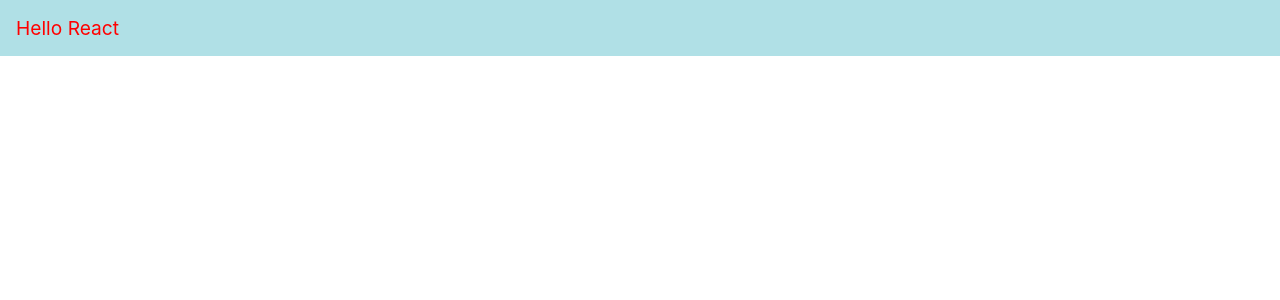
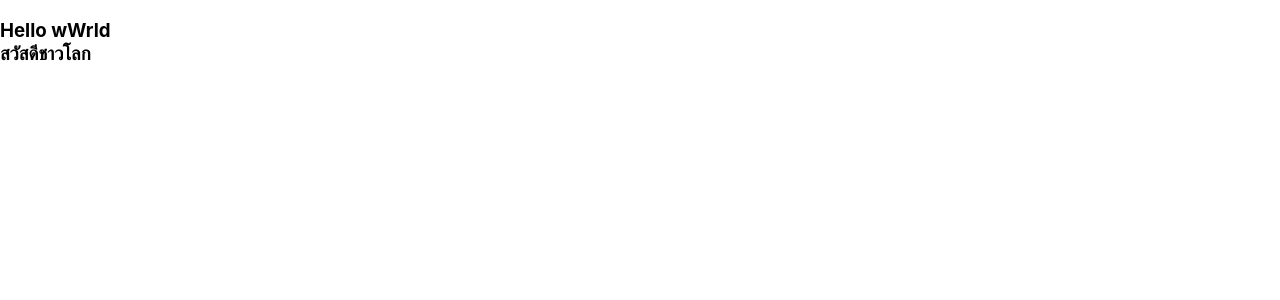
Before and after one commit to orcax7/app1, a React (Create React App) app: page / in a window 1280 px wide. Shown: the top 300 px of the page. Built offline with nearby package versions, Linux system fonts and the light colour scheme.

Commit message:
Update app.js first
Update app.js first

```diff
--- a/src/App.js
+++ b/src/App.js
@@ -3,13 +3,9 @@ import logo from './logo.svg';
 import './App.css';
 
 function App() {
-  const divStyle={
-    color:'red',
-    backgroundColor:'powderblue',
-    fontSize:'larger',
-    padding:'16px'
-  }
-  return <div style={divStyle}>Hello React</div>
+  return (
+    <h3>Hello wWrld <br/>สวัสดีชาวโลก</h3>
+  );
 }
 
 export default App;
```
